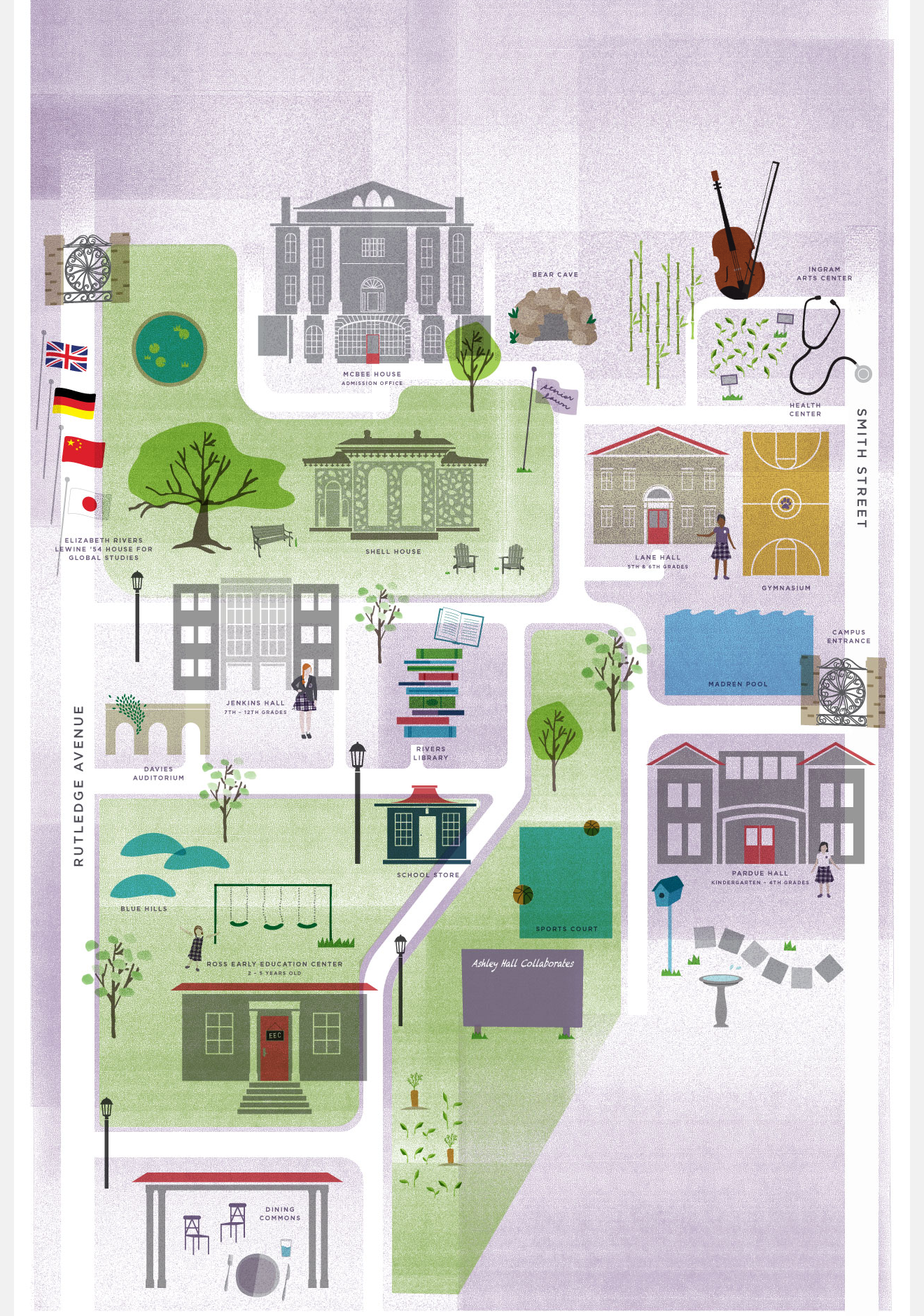
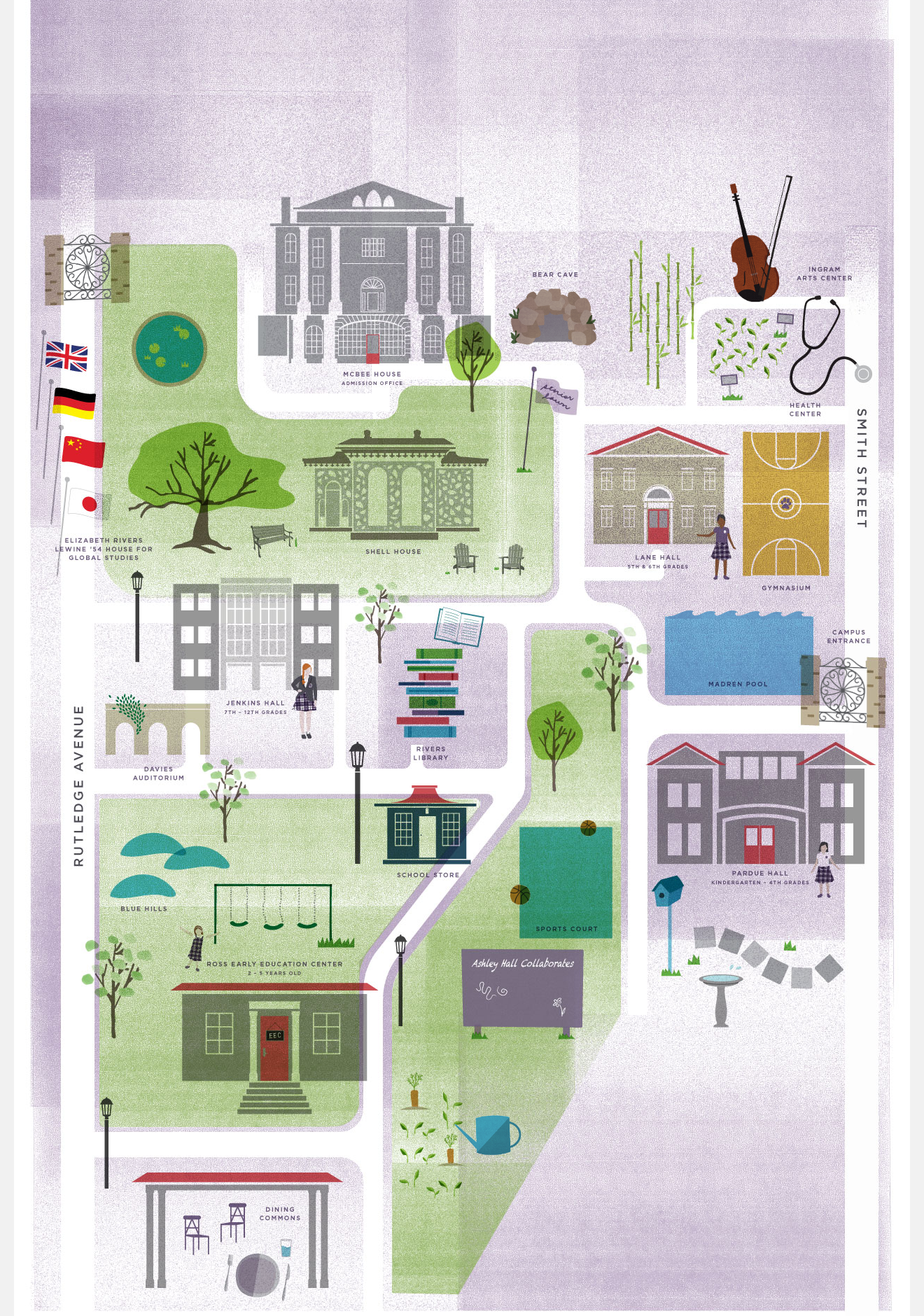
Before and after one commit to goodmorningasif/Ashley-Hall-World, a WordPress theme: template content/themes/ahw/index.php in a window 1320 px wide. Shown: the part 390-2270 px from the top of the page at 70% size. Run offline with PHP 8.4 and a stand-in for WordPress, Linux system fonts and the light colour scheme; the site name, menu and one post (Sample post) are stand-ins, and other content is empty; some web fonts are replaced.

Commit message:
Add bear to the map

```diff
--- a/content/themes/ahw/components/discovery-map.php
+++ b/content/themes/ahw/components/discovery-map.php
@@ -11,10 +11,13 @@
   <div id="subhead-continue"><?php echo file_get_contents($GLOBALS['url']."/assets/text-3.svg"); ?></div>
 
   <!-- GIFs -->
-  <div id="violin"><img src="<?php echo $GLOBALS['url']."/assets/gif-violin.gif"; ?>" alt="violin" /></div>
-  <div id="bball"><img src="<?php echo $GLOBALS['url']."/assets/gif-bball.gif"; ?>" alt="basket ball" /></div>
-  <div id="gate1"><img src="<?php echo $GLOBALS['url']."/assets/gif-gate.gif"; ?>" alt="gate" /></div>
-  <div id="gate2"><img src="<?php echo $GLOBALS['url']."/assets/gif-gate2.gif"; ?>" alt="gate" /></div>
+  <img id="violin" src="<?php echo $GLOBALS['url']."/assets/gif-violin.gif"; ?>" alt="violin" />
+  <img id="bball" src="<?php echo $GLOBALS['url']."/assets/gif-bball.gif"; ?>" alt="basket ball" />
+  <img id="gate1" src="<?php echo $GLOBALS['url']."/assets/gif-gate.gif"; ?>" alt="gate" />
+  <img id="gate2" src="<?php echo $GLOBALS['url']."/assets/gif-gate2.gif"; ?>" alt="gate" />
+  <img id="swimmer" src="<?php echo $GLOBALS['url']."/assets/gif-swimmer.gif"; ?>" alt="swimmer" />
+  <img id="watercan" src="<?php echo $GLOBALS['url']."/assets/gif-watercan.gif"; ?>" alt="watercan" />
+  <img id="bear" src="<?php echo $GLOBALS['url']."/assets/gif-bear.gif"; ?>" alt="bear" />
 
   <!-- Buttons -->
   <div class="hover-bttn" id="ingram"><?php echo file_get_contents($GLOBALS['url']."/assets/hover-bttn.svg"); ?></div>
--- a/content/themes/ahw/src/sass/_discovery.sass
+++ b/content/themes/ahw/src/sass/_discovery.sass
@@ -113,37 +113,49 @@
 
 #violin
   position: absolute
-  top: 25.5%
-  right: 3.1%
-
-  img
-    width: 84%
+  top: 26.5%
+  right: 6.1%
+  width: 18%
 
 
 #bball
   position: absolute
   top: 67.5%
-  right: 385px
-
-  img
-    width: 90%
+  right: 32%
+  width: 14%
 
 
 #gate1
   position: absolute
   top: 57.5%
-  right: -1.1%
+  right: 4.7%
+  width: 5.6%
 
-  img
-    width: 50%
 
 #gate2
   position: absolute
   top: 31.1%
-  right: 79%
+  right: 89%
+  width: 5.6%
 
-  img
-    width: 37%
+#swimmer
+  position: absolute
+  top: 53.4%
+  right: 11%
+  width: 16%
+
+#watercan
+  position: absolute
+  top: 83.4%
+  right: 43%
+  width: 10%
+
+#bear
+  position: absolute
+  top: 34.8%
+  right: 34.4%
+  width: 11%
+
 
 
 /* Button Positioning */
```
Also changed, not shown: content/themes/ahw/assets/bg-map-01.jpg, content/themes/ahw/assets/gif-bear.gif (added), content/themes/ahw/assets/gif-swimmer.gif (added), content/themes/ahw/assets/gif-watercan.gif (added), content/themes/ahw/prod/styles.css, 2 other files.
